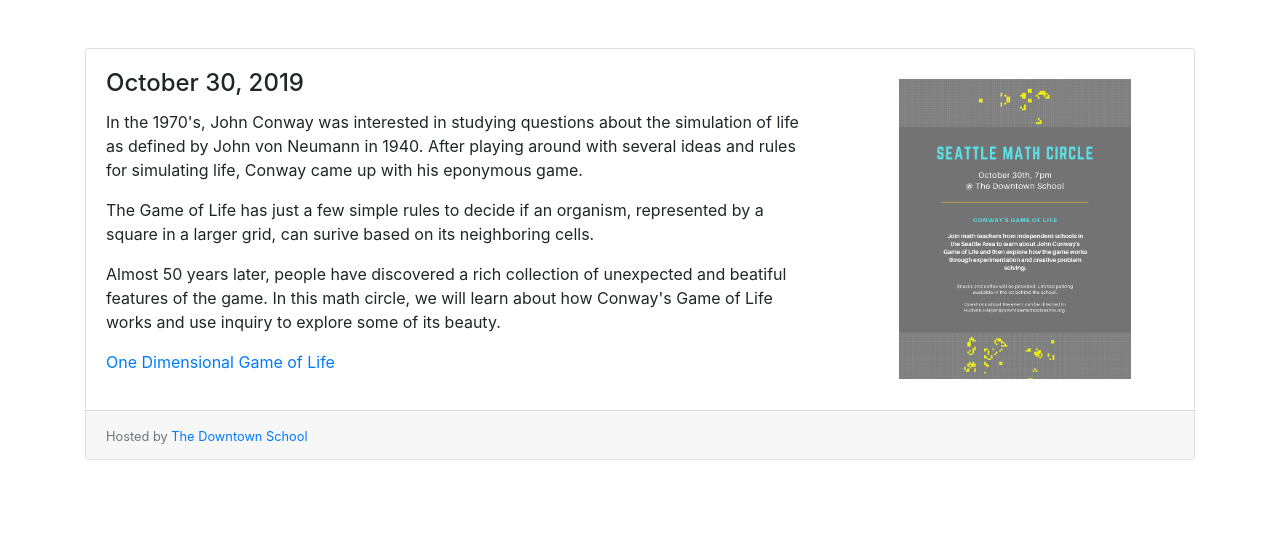
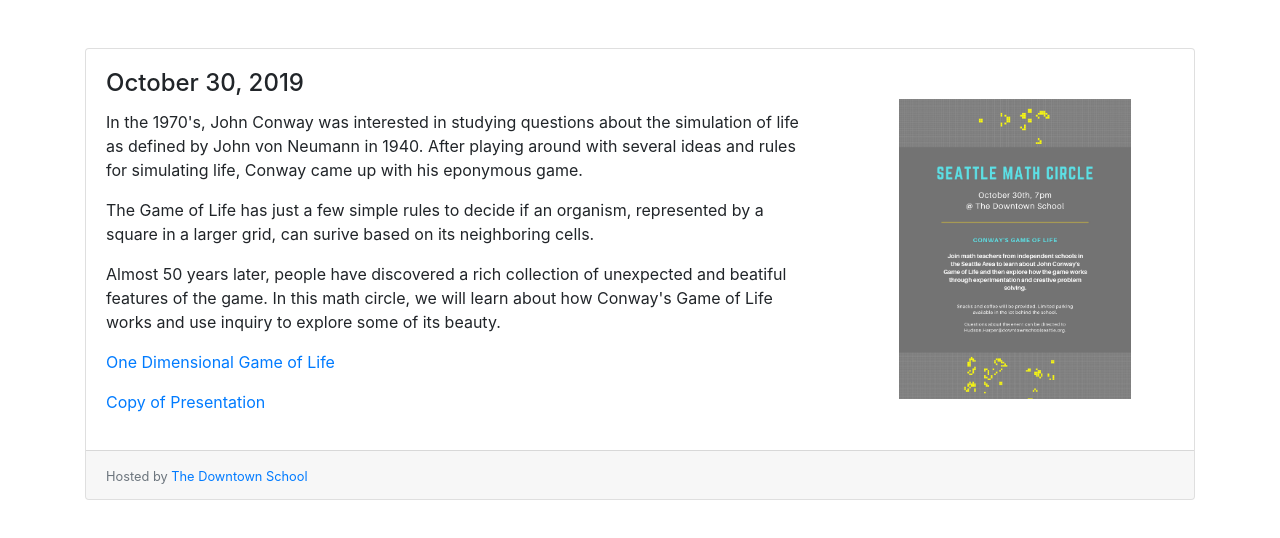
Before and after one commit to tharper07/tharper07.github.io, a plain HTML site: page events.html in a window 1280 px wide. Shown: the part 242-780 px from the top of the page. Drawn offline with nearby package versions, Linux system fonts and the light colour scheme.

Commit message:
Add files via upload

```diff
--- a/events.html
+++ b/events.html
@@ -54,6 +54,7 @@
                                 <p class="card-text">The Game of Life has just a few simple rules to decide if an organism, represented by a square in a larger grid, can surive based on its neighboring cells.</p>
                                 <p class="card-text">Almost 50 years later, people have discovered a rich collection of unexpected and beatiful features of the game. In this math circle, we will learn about how Conway's Game of Life works and use inquiry to explore some of its beauty.</p>
                                 <p><a href="1dConway.html" target="_blank">One Dimensional Game of Life</a></p>
+                                <p><a href="files/Math%20Circle%2010-30%20at%20DTS.pdf" target="_blank">Copy of Presentation</a></p>
                             </div>
                             <div class="img-square-wrapper mx-auto d-flex align-items-center">
                                 <a href="files/Seattle%20Math%20Circle%20October%2030th.pdf">
```
